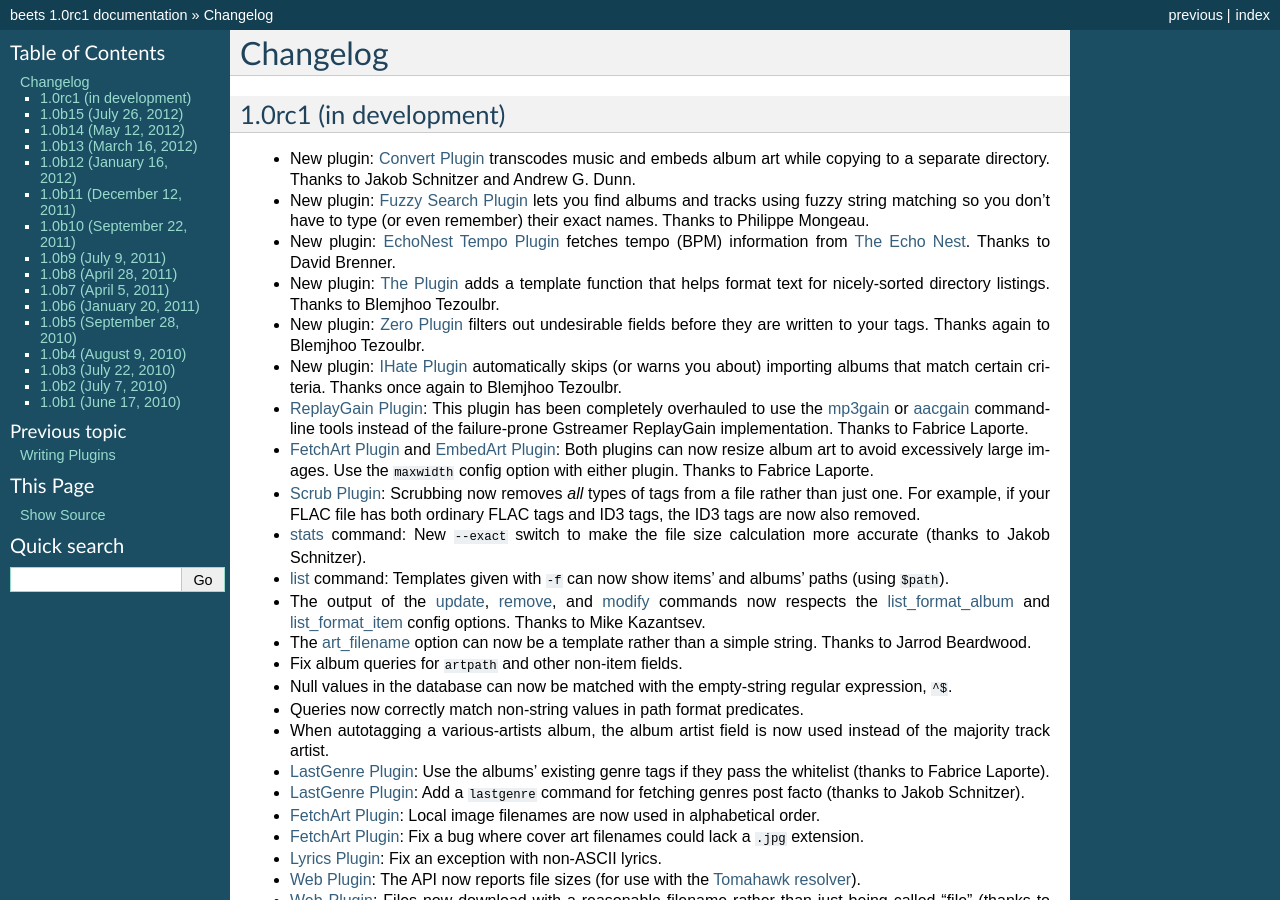
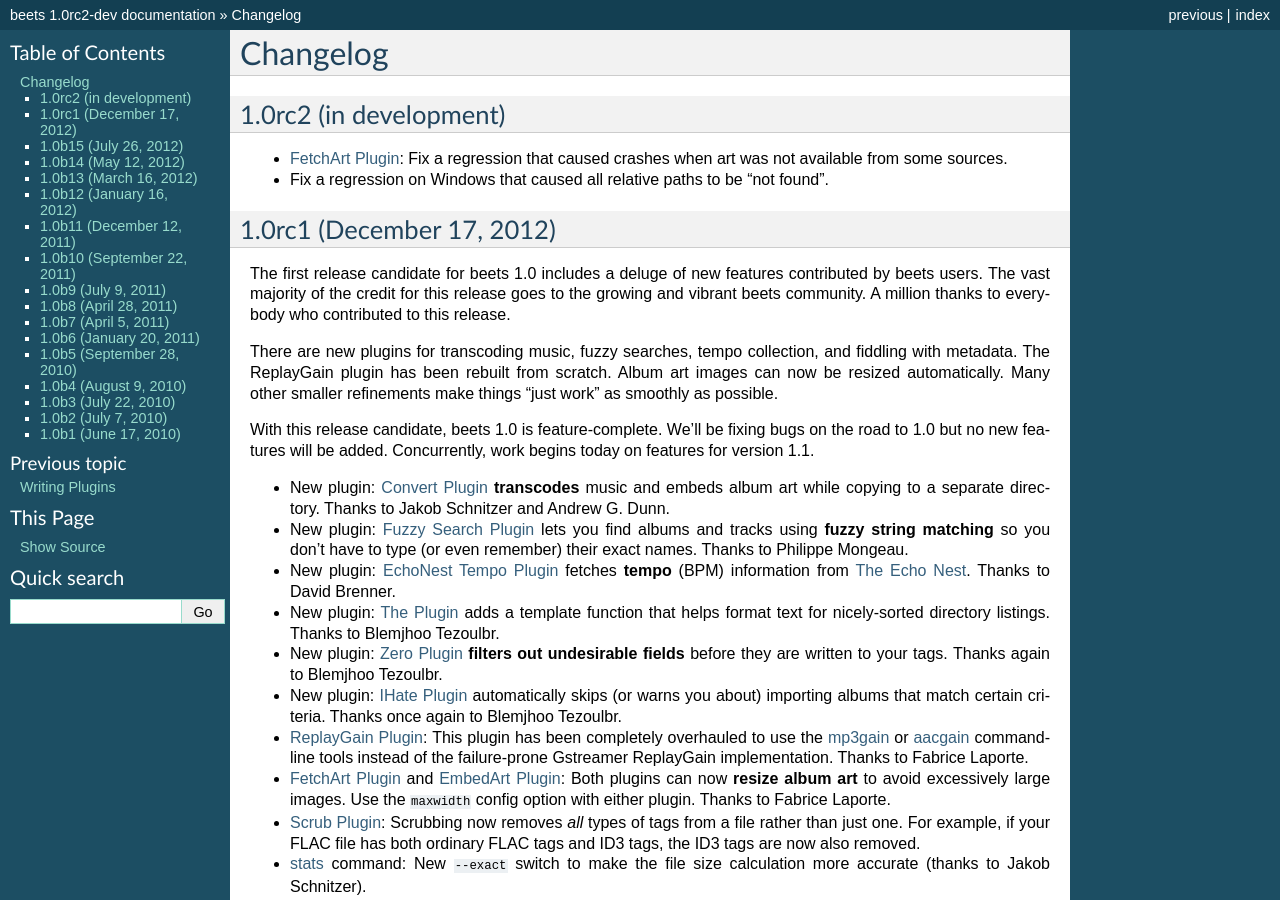
Before and after one commit to google-code-export/beets, a Sphinx documentation site: the page built from docs/changelog.rst, in a window 1280 px wide and 900 px high. Built offline with Sphinx 7.4.7, drawn with Linux system fonts in a browser that asks for light colours; some of the changed text lies outside the part shown.

Commit message:
merge fixes from master

```diff
--- a/beets/__init__.py
+++ b/beets/__init__.py
@@ -12,7 +12,7 @@
 # The above copyright notice and this permission notice shall be
 # included in all copies or substantial portions of the Software.
 
-__version__ = '1.0rc1'
+__version__ = '1.0rc2-dev'
 __author__ = 'Adrian Sampson <adrian@radbox.org>'
 
 import beets.library
--- a/docs/changelog.rst
+++ b/docs/changelog.rst
@@ -1,21 +1,42 @@
 Changelog
 =========
 
-1.0rc1 (in development)
+1.0rc2 (in development)
 -----------------------
 
-* New plugin: :doc:`/plugins/convert` transcodes music and embeds album art
+* :doc:`/plugins/fetchart`: Fix a regression that caused crashes when art was
+  not available from some sources.
+* Fix a regression on Windows that caused all relative paths to be "not found".
+
+1.0rc1 (December 17, 2012)
+--------------------------
+
+The first release candidate for beets 1.0 includes a deluge of new features
+contributed by beets users. The vast majority of the credit for this release
+goes to the growing and vibrant beets community. A million thanks to everybody
+who contributed to this release.
+
+There are new plugins for transcoding music, fuzzy searches, tempo collection,
+and fiddling with metadata. The ReplayGain plugin has been rebuilt from
+scratch. Album art images can now be resized automatically. Many other smaller
+refinements make things "just work" as smoothly as possible.
+
+With this release candidate, beets 1.0 is feature-complete. We'll be fixing
+bugs on the road to 1.0 but no new features will be added. Concurrently, work
+begins today on features for version 1.1.
+
+* New plugin: :doc:`/plugins/convert` **transcodes** music and embeds album art
   while copying to a separate directory. Thanks to Jakob Schnitzer and Andrew G.
   Dunn.
-* New plugin: :doc:`/plugins/fuzzy_search` lets you find albums and tracks using
-  fuzzy string matching so you don't have to type (or even remember) their exact
-  names. Thanks to Philippe Mongeau.
-* New plugin: :doc:`/plugins/echonest_tempo` fetches tempo (BPM) information
+* New plugin: :doc:`/plugins/fuzzy_search` lets you find albums and tracks
+  using **fuzzy string matching** so you don't have to type (or even remember)
+  their exact names. Thanks to Philippe Mongeau.
+* New plugin: :doc:`/plugins/echonest_tempo` fetches **tempo** (BPM) information
   from `The Echo Nest`_. Thanks to David Brenner.
 * New plugin: :doc:`/plugins/the` adds a template function that helps format
   text for nicely-sorted directory listings. Thanks to Blemjhoo Tezoulbr.
-* New plugin: :doc:`/plugins/zero` filters out undesirable fields before they
-  are written to your tags. Thanks again to Blemjhoo Tezoulbr.
+* New plugin: :doc:`/plugins/zero` **filters out undesirable fields** before
+  they are written to your tags. Thanks again to Blemjhoo Tezoulbr.
 * New plugin: :doc:`/plugins/ihate` automatically skips (or warns you about)
   importing albums that match certain criteria. Thanks once again to Blemjhoo
   Tezoulbr.
@@ -23,7 +44,7 @@
   the `mp3gain`_ or `aacgain`_ command-line tools instead of the failure-prone
   Gstreamer ReplayGain implementation. Thanks to Fabrice Laporte.
 * :doc:`/plugins/fetchart` and :doc:`/plugins/embedart`: Both plugins can now
-  resize album art to avoid excessively large images. Use the ``maxwidth``
+  **resize album art** to avoid excessively large images. Use the ``maxwidth``
   config option with either plugin. Thanks to Fabrice Laporte.
 * :doc:`/plugins/scrub`: Scrubbing now removes *all* types of tags from a file
   rather than just one. For example, if your FLAC file has both ordinary FLAC
--- a/docs/conf.py
+++ b/docs/conf.py
@@ -12,8 +12,8 @@
 project = u'beets'
 copyright = u'2012, Adrian Sampson'
 
-version = '1.0rc1'
-release = '1.0rc1'
+version = '1.0'
+release = '1.0rc2-dev'
 
 pygments_style = 'sphinx'
 
--- a/setup.py
+++ b/setup.py
@@ -42,7 +42,7 @@
     shutil.copytree(os.path.join(docdir, '_build', 'man'), mandir)
 
 setup(name='beets',
-      version='1.0rc1',
+      version='1.0rc2-dev',
       description='music tagger and library organizer',
       author='Adrian Sampson',
       author_email='adrian@radbox.org',
```
Also changed, not shown: docs/guides/main.rst (+5 -6 lines), docs/plugins/index.rst (+5 -3 lines), 6 other files.
